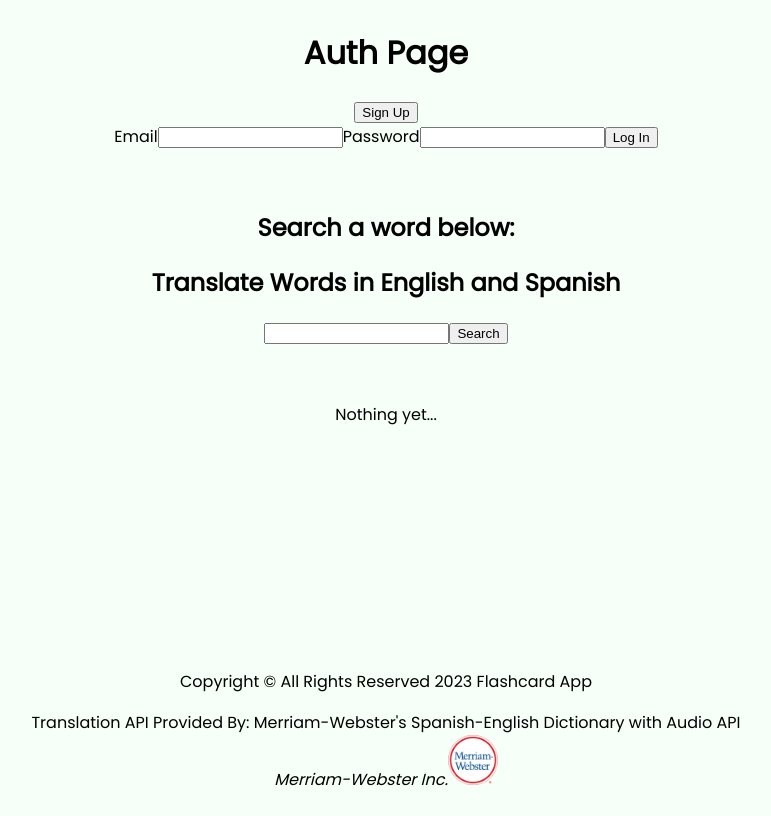
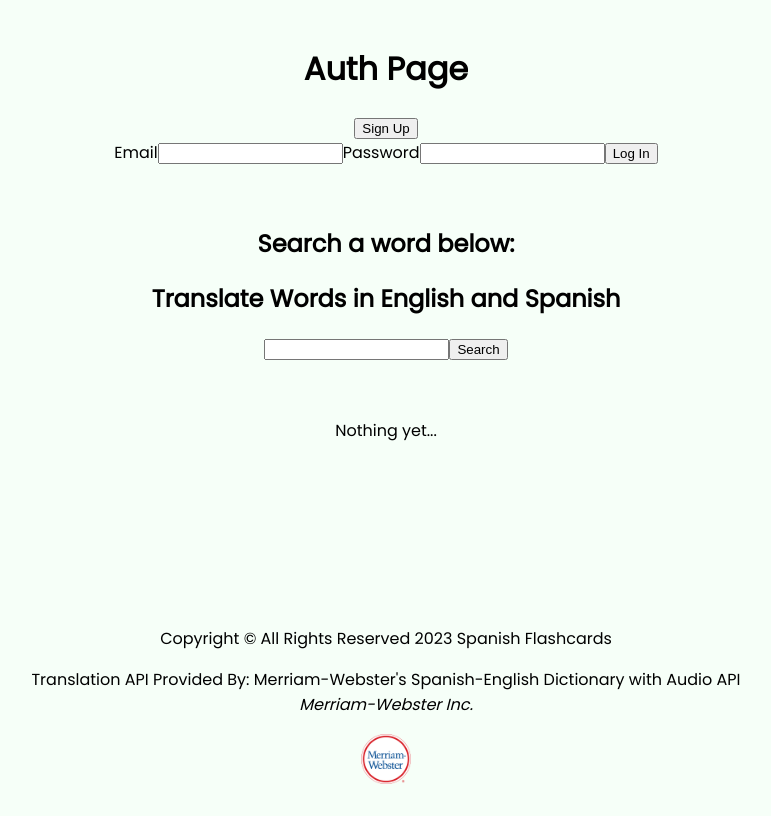
Before and after one commit to al-brooks/spanish-flashcards-client, a React (Create React App) app: page / in a window 1280 px wide. Shown: the whole page, without its empty margins (254-1025 px from the left). Built offline with nearby package versions, Linux system fonts and the light colour scheme.

Commit message:
more landing styles

```diff
--- a/src/components/Footer/Footer.js
+++ b/src/components/Footer/Footer.js
@@ -5,24 +5,20 @@ export default function Footer() {
   return (
     <footer>
       <p>
-        Copyright &copy; All Rights Reserved {new Date().getFullYear()}{" "}
-        Flashcard App
+        Copyright &copy; All Rights Reserved {new Date().getFullYear()} Spanish
+        Flashcards
       </p>
       <p>
         Translation API Provided By: Merriam-Webster's Spanish-English
         Dictionary with Audio API
         <br />
         <em>Merriam-Webster Inc.</em>
-        <Link
-          to={"https://www.dictionaryapi.com/products/api-spanish-dictionary"}
-        >
-          <img
-            style={{ width: "50px", height: "50px" }}
-            src={mwLogo}
-            alt="Merriam-Webster Inc. Logo"
-          />
-        </Link>
       </p>
+      <Link
+        to={"https://www.dictionaryapi.com/products/api-spanish-dictionary"}
+      >
+        <img className="mw-logo" src={mwLogo} alt="Merriam-Webster Inc. Logo" />
+      </Link>
     </footer>
   );
 }
--- a/src/index.css
+++ b/src/index.css
@@ -60,3 +60,9 @@ a:hover {
 .flex-space-be {
   justify-content: space-between;
 }
+
+.mw-logo {
+  margin: 1px;
+  width: 50px;
+  height: 50px;
+}
--- a/src/pages/App/App.css
+++ b/src/pages/App/App.css
@@ -4,4 +4,5 @@
   display: flex;
   flex-direction: column;
   justify-content: space-between;
+  padding: 2vmin 0;
 }
```
